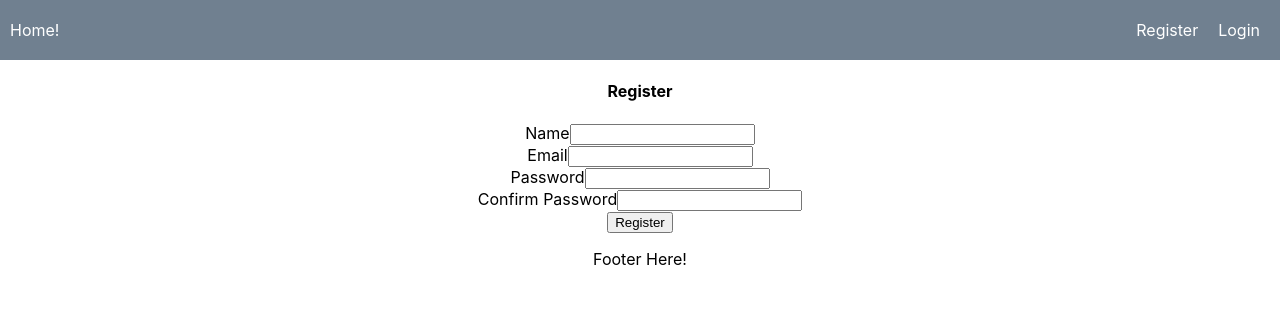
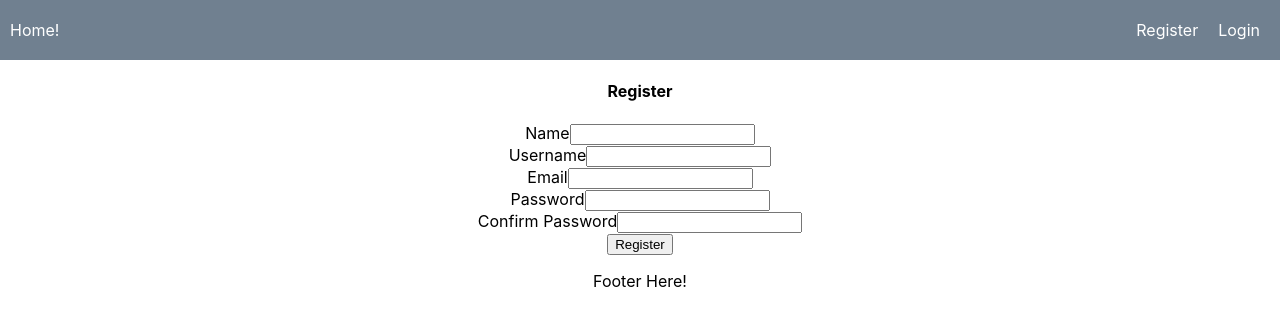
Before and after one commit to mgcarbonell/cuneiform-frontend, a React (Create React App) app: page /register in a window 1280 px wide. Shown: the top 326 px of the page. Built offline with nearby package versions, Linux system fonts and the light colour scheme.

Commit message:
Fixing username field

```diff
--- a/src/pages/Register.js
+++ b/src/pages/Register.js
@@ -3,12 +3,17 @@ import UserModel from '../models/user'
 
 const Register = props => {
   const [name, setName] = useState('');
+  const [username, setUsername] = useState('');
   const [email, setEmail] = useState('');
   const [password, setPassword] = useState('');
   const [confirmPassword, setConfirmPassword] = useState('');
 
   const handleName = e => {
     setName(e.target.value)
+  }
+
+  const handleUsername = e => {
+    setUsername(e.target.value)
   }
   const handleEmail = e => {
     setEmail(e.target.value)
@@ -45,6 +50,17 @@ const Register = props => {
             type="text"
             id="name"
             name="name"
+            required
+          />
+        </div>
+        <div className="form-group">
+          <label htmlFor="name">Username</label>
+          <input
+            onChange={ handleUsername }
+            value={ username }
+            type="text"
+            id="Username"
+            name="Username"
             required
           />
         </div>
```
Also changed, not shown: package.json (+6 -3 lines), 1 other file (tests, documents, lock files or other folders).
